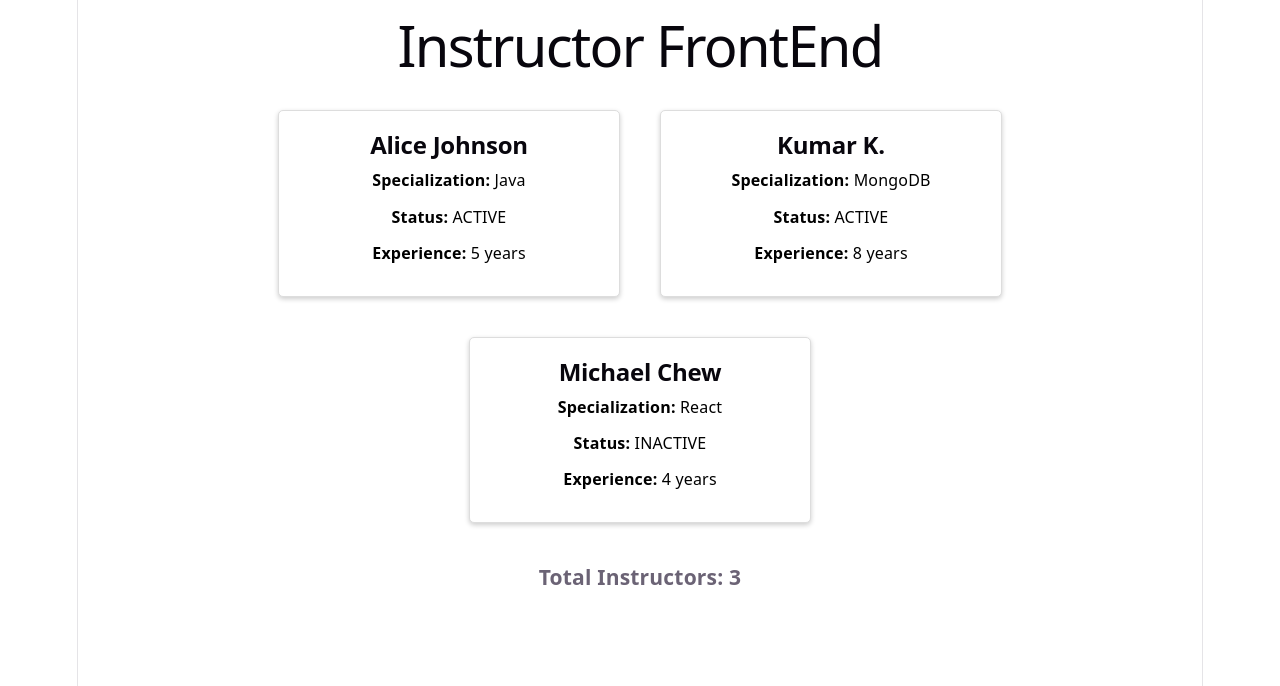
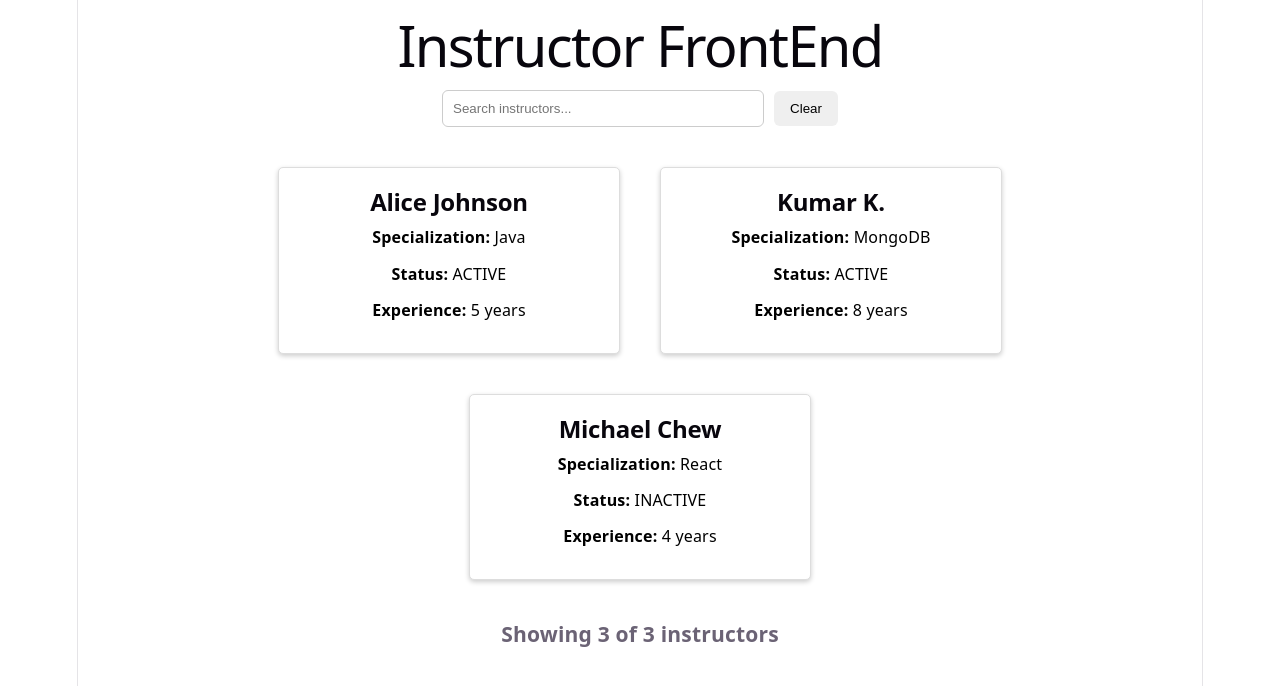
Before and after one commit to IrfanDarwish/InstructorProject, a React (Vite) app in the folder instructor-frontend/: page / in a window 1280 px wide. Shown: the top 686 px of the page. Built offline with nearby package versions, Linux system fonts and the light colour scheme.

Commit message:
exercise 5: add frontend search

```diff
--- a/instructor-frontend/src/App.css
+++ b/instructor-frontend/src/App.css
@@ -232,3 +232,31 @@
 .card:hover {
   background-color: #6eaef3;
 }
+
+.search-section {
+  display: flex;
+  gap: 10px;
+  margin-bottom: 20px;
+  justify-content: center;
+  align-items: center;
+}
+
+.search-section input {
+  padding: 10px;
+  width: 300px;
+  border-radius: 6px;
+  border: 1px solid #ccc;
+  align-self: center;
+}
+
+.search-section button {
+  padding: 10px 16px;
+  cursor: pointer;
+  border: none;
+  border-radius: 6px;
+}
+
+.search-section button:hover {
+  background-color: #007bff;
+  color: white;
+}
--- a/instructor-frontend/src/App.jsx
+++ b/instructor-frontend/src/App.jsx
@@ -3,6 +3,7 @@ import './App.css'
 import InstructorList from './components/InstructorList';
 
 function App() {
+  const [searchTerm, setSearchTerm] = useState("");
   const [instructors, setInstructors] = useState([
     {
       id: "1",
@@ -31,11 +32,24 @@ function App() {
     alert(`Selected Instructor: ${instructor.name}`);
   };
 
+  const filteredInstructors = instructors.filter(instructor =>
+    instructor.name.toLowerCase().includes(searchTerm.toLowerCase())
+  );
+
   return (
     <div className='page'>
       <h1>Instructor FrontEnd</h1>
-      <InstructorList instructors={instructors} onSelectInstructor={handleSelectInstructor} />
-      <h3>Total Instructors: {instructors.length}</h3>
+      <div className="search-section">
+        <input
+          type="text"
+          placeholder="Search instructors..."
+          value={searchTerm}
+          onChange={(e) => setSearchTerm(e.target.value)}
+        />
+        <button onClick={() => setSearchTerm("")}>Clear</button>
+      </div>
+      <InstructorList instructors={filteredInstructors} onSelectInstructor={handleSelectInstructor} />
+      <h3>Showing {filteredInstructors.length} of {instructors.length} instructors</h3>
 
     </div>
   )
```
